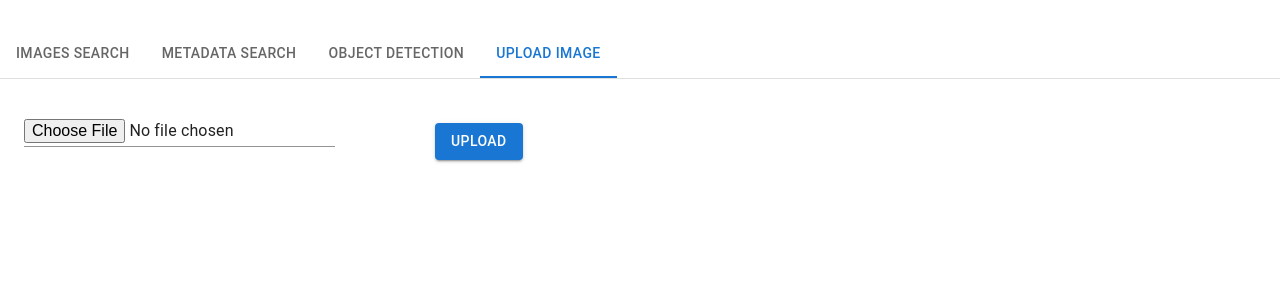
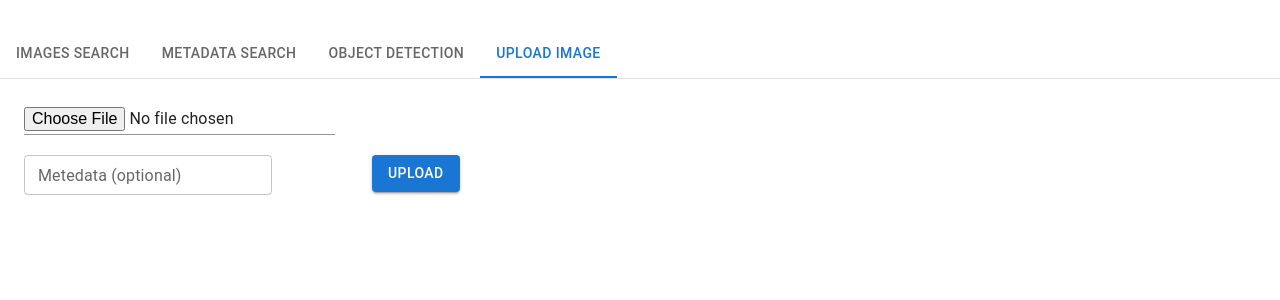
Before and after one commit to gurland/image_search_engine, a React (Create React App) app in the folder frontend/: page /search in a window 1280 px wide. Both pictures are taken after a click on the tab "UPLOAD IMAGE". Shown: the top 300 px of the page. Built offline with nearby package versions, Linux system fonts and the light colour scheme.

Commit message:
fix: add metadata field to upload image page

```diff
--- a/frontend/src/components/UploadPage.tsx
+++ b/frontend/src/components/UploadPage.tsx
@@ -11,6 +11,7 @@ function Header() {
   const [images, setImages] = React.useState([]);
   const [metaSearch, setMetaSearch] = React.useState("");
   const [imgToUpload, setImgToUpload] = React.useState(null);
+  const [metaToUpload, setMetaToUpload] = React.useState("");
 
   const handleSubmit = React.useCallback(async () => {
     const formData = new FormData();
@@ -38,8 +39,11 @@ function Header() {
       imgToUpload
     );
 
+    alert(metaToUpload);
+
     const res3 = await axios.post("http://23.88.117.114/api/images", {
       url: res.data.url,
+      metadata: metaToUpload
     });
 
     // const res2 = await axios.post("http://23.88.117.114/api/images/search", {
@@ -47,8 +51,9 @@ function Header() {
     // });
 
     alert("Added successful");
-  }, [imgToUpload]);
+  }, [imgToUpload, metaToUpload]);
 
+  // @ts-ignore
   return (
     <div>
       <div
@@ -64,6 +69,17 @@ function Header() {
         // @ts-ignore
         onChange={(e) => setImgToUpload(e.target.files[0])}
       />
+        <br/>
+
+        <TextField
+          style={{ marginTop: "20px" }}
+          size="small"
+          variant="outlined"
+          label="Metedata (optional)"
+          // @ts-ignore
+          onChange={(e) => {setMetaToUpload(e.target.value);}}
+        />
+
 
       <Button onClick={handleUpload} variant="contained" className="upload-btn">
         Upload
```
